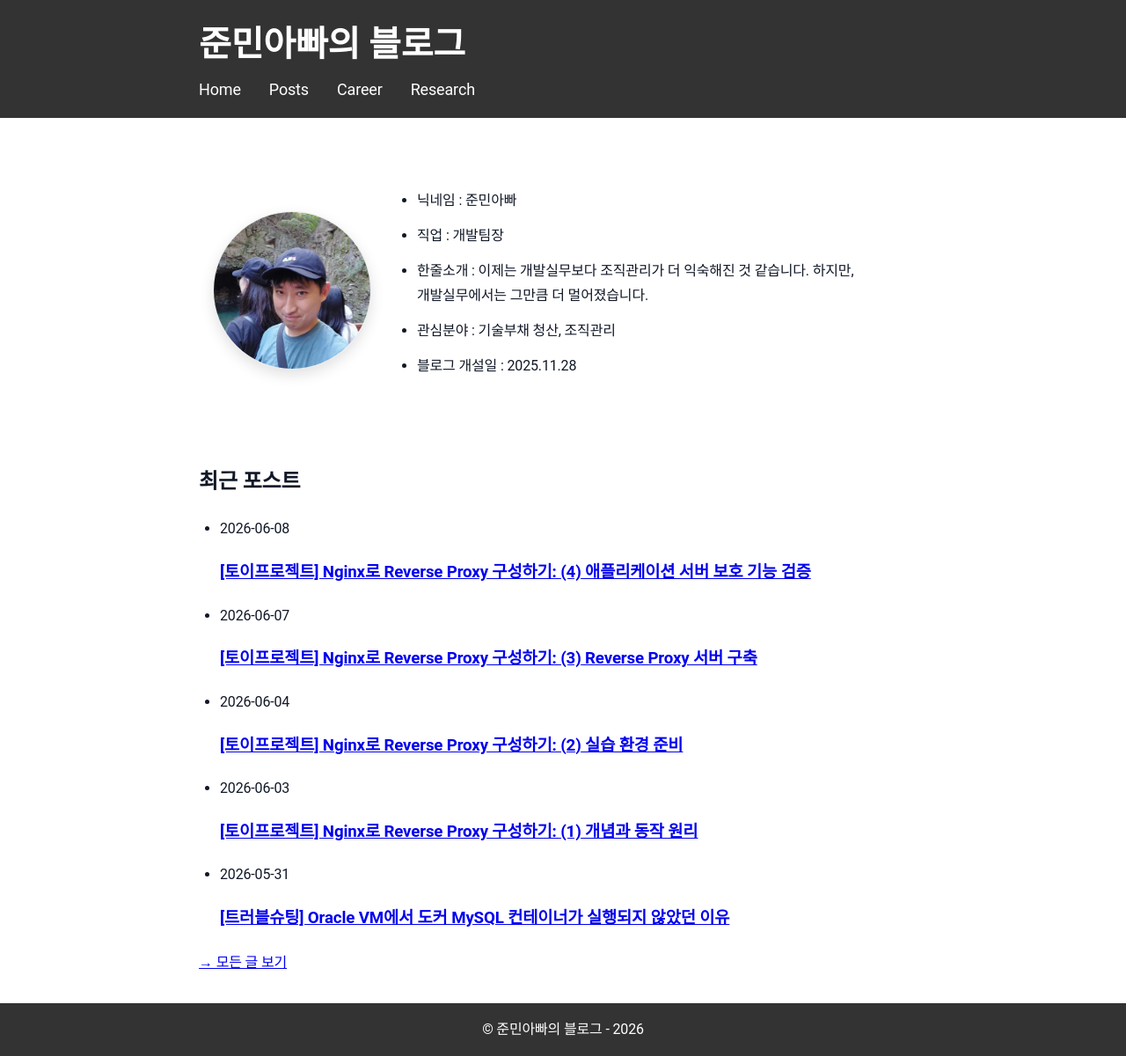
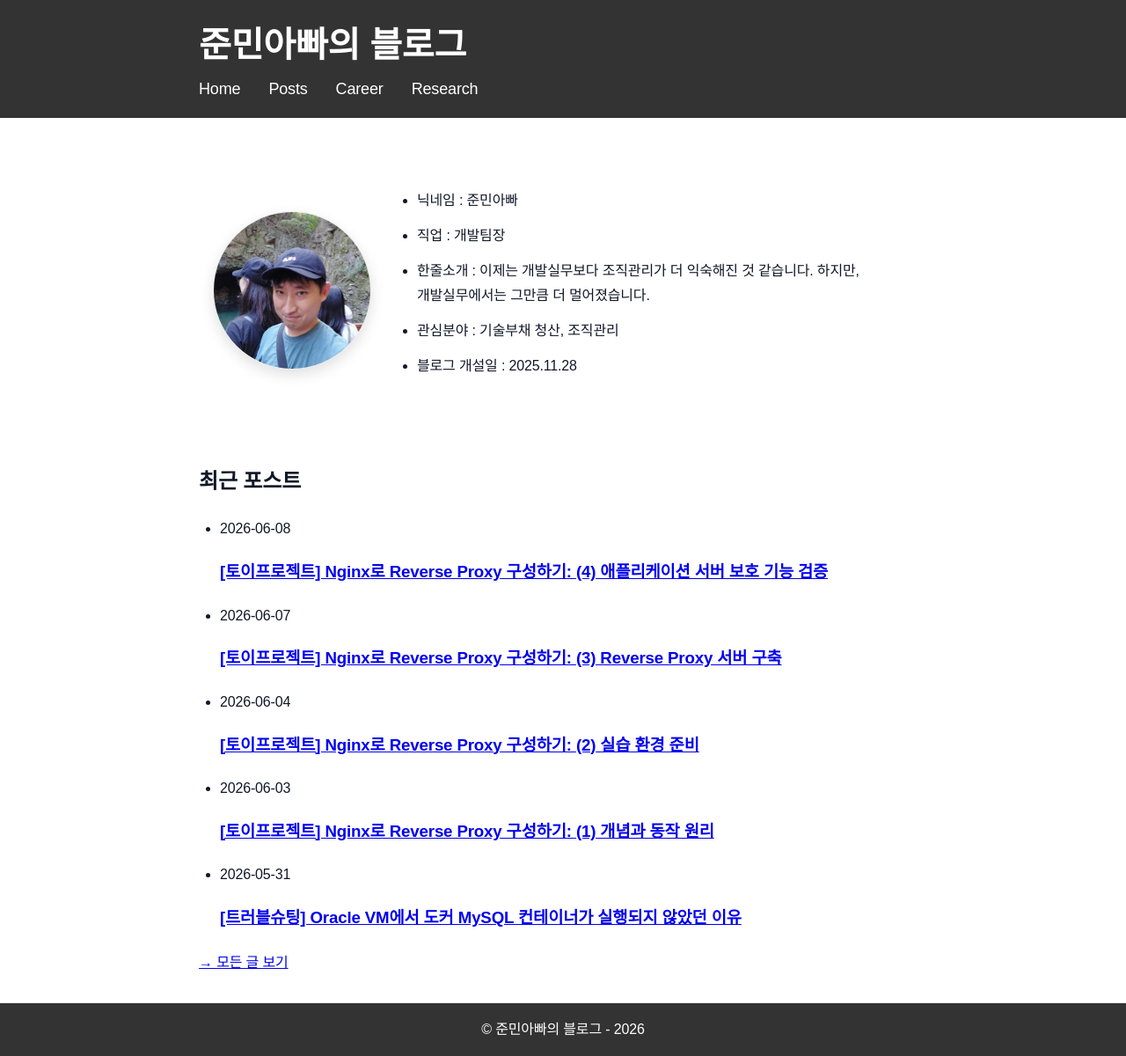
Before and after one commit to sanghoon-lee/sanghoon-lee.github.io, a Jekyll site: the page built from index.md, in a window 1280 px wide. Shown: the whole page at 88% size. Built offline with Jekyll 4.4.1, drawn with Linux system fonts in a browser that asks for light colours.

Commit message:
css fdnt 스타일 변경

```diff
--- a/assets/main.scss
+++ b/assets/main.scss
@@ -24,7 +24,7 @@ body {
   margin: 0;
   color: var(--text);
   background: var(--bg);
-  font-family: 'Roboto', sans-serif;
+  font-family: "Noto Sans KR", "Apple SD Gothic Neo", "Malgun Gothic", sans-serif;
   line-height: 1.75;
   letter-spacing: -0.01em;
   word-break: keep-all;
```
